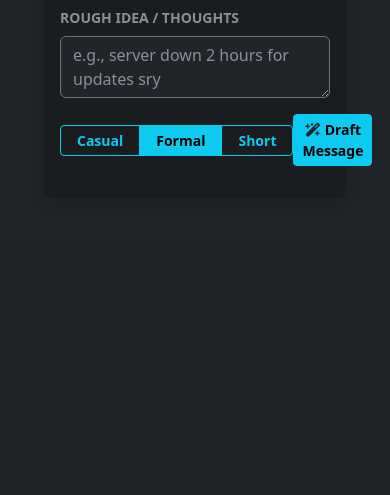
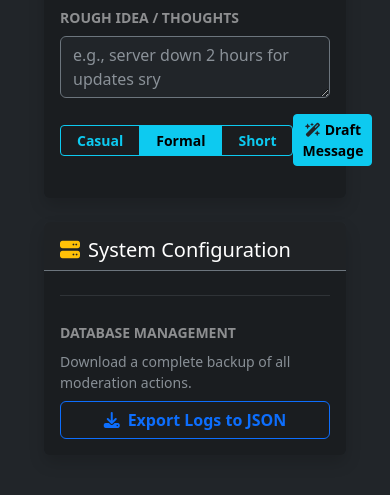
Before and after one commit to Someones-account/TG-bot-controller, a Flask app: template src/Flask/templates/dashboard.html in a window 390 px wide. Shown: the part 2235-2730 px from the top of the page. Before the commit the page ends 2401 px from the top, so only its background shows below. Run offline with Flask 3, Linux system fonts and the light colour scheme; the template is opened without the code that fills it, so the values that code supplies are empty.

Commit message:
Json download ui

```diff
--- a/src/DB/Connector.py
+++ b/src/DB/Connector.py
@@ -6,7 +6,7 @@ connection = pymysql.connect(
     charset="utf8mb4",
     connect_timeout=timeout,
     cursorclass=pymysql.cursors.DictCursor,
-    db="defaultdb",
+    database="defaultdb", # was defaultdb
     host="telegram-user-db-telegramuserdb.i.aivencloud.com",
     password=PASSWORD,
     read_timeout=timeout,
--- a/src/Flask/app.py
+++ b/src/Flask/app.py
@@ -1,5 +1,7 @@
 import requests
-from flask import Flask, render_template, redirect, url_for, request, jsonify
+import json
+from datetime import datetime
+from flask import Flask, render_template, redirect, url_for, request, jsonify, Response
 import os
 import sys
 from pathlib import Path
@@ -34,7 +36,7 @@ def dashboard():
 
     try:
         # Hit the Telegram API
-        response = requests.get(telegram_url, params={"chat_id": GROUP_CHAT_ID})
+        response = requests.get(telegram_url, params={"chat_id": GROUP_CHAT_ID}) #add timeout = 5
         data = response.json()
 
         # If Telegram responds successfully, use their real number
@@ -116,41 +118,42 @@ def unban_user(chat_id, user_id):
     return redirect(url_for('dashboard'))
 
 
-@app.route("/api/slow-mode", methods=["POST"])
-def handle_direct_slow_mode():
-    try:
-        data = request.get_json() or {}
-        chat_id = data.get("chat_id")
-        duration = data.get("duration")
-        if chat_id is None or duration is None:
-            return jsonify({"status": "error", "message": "Missing required fields"}), 400
-        try:
-            duration_int = int(duration)
-            chat_id_int = int(chat_id)
-        except ValueError:
-            return jsonify({"status": "error", "message": "Invalid integer format for chat_id or duration"}), 400
-
-        allowed_durations = [0, 10, 30, 60, 300, 900, 3600]
-        if duration_int not in allowed_durations:
-            return jsonify({"status": "error", "message": "Invalid duration value"}), 400
-
-        url = f"https://api.telegram.org/bot{keys.API_TOKEN}/setChatSlowModeDelay"
-        payload = {
-            "chat_id": chat_id_int,
-            "delay_seconds": duration_int
-        }
-
-        response = requests.post(url, json=payload, timeout=10)
-        response_data = response.json()
-        if not response_data.get("ok"):
-            error_msg = response_data.get("description", "Unknown Telegram API error")
-            return jsonify({"status": "error", "message": f"Telegram API error: {error_msg}"}), 400
-
-        message = "Slow mode disabled" if duration_int == 0 else f"Slow mode set to {duration_int}s"
-        return jsonify({"status": "success", "message": message}), 200
-
-    except Exception as e:
-        return jsonify({"status": "error", "message": str(e)}), 500
+# @app.route("/api/slow-mode", methods=["POST"])
+# def handle_direct_slow_mode():
+#     try:
+#         data = request.get_json() or {}
+#         chat_id = data.get("chat_id")
+#         duration = data.get("duration")
+#         if chat_id is None or duration is None:
+#             return jsonify({"status": "error", "message": "Missing required fields"}), 400
+#         try:
+#             duration_int = int(duration)
+#             chat_id_int = int(chat_id)
+#         except ValueError:
+#             return jsonify({"status": "error", "message": "Invalid integer format for chat_id or duration"}), 400
+#
+#         allowed_durations = [0, 10, 30, 60, 300, 900, 3600]
+#         if duration_int not in allowed_durations:
+#             return jsonify({"status": "error", "message": "Invalid duration value"}), 400
+#
+#         url = f"https://api.telegram.org/bot{keys.API_TOKEN}/setChatSlowModeDelay"
+#         payload = {
+#             "chat_id": chat_id_int,
+#             "slow_mode_delay": duration_int
+#         }
+#
+#         response = requests.post(url, json=payload, timeout=10)
+#         response_data = response.json()
+#         if not response_data.get("ok"):
+#             error_msg = response_data.get("description", "Unknown Telegram API error")
+#             print(f"!!! TELEGRAM REJECTED IT BECAUSE: {error_msg}")  # Look at your terminal!
+#             return jsonify({"status": "error", "message": f"Telegram API error: {error_msg}"}), 400
+#
+#         message = "Slow mode disabled" if duration_int == 0 else f"Slow mode set to {duration_int}s"
+#         return jsonify({"status": "success", "message": message}), 200
+#
+#     except Exception as e:
+#         return jsonify({"status": "error", "message": str(e)}), 500
 
 
 @app.route('/api/broadcast', methods=['POST'])
@@ -220,5 +223,26 @@ def ai_draft():
     except Exception as e:
         return jsonify({"status": "error", "message": str(e)}), 500
 
+
+@app.route("/api/export-logs")
+def export_logs():
+    cursor = open_connection()
+    qm = QueryManager(cursor)
+    logs = qm.get_all_records()
+
+    # We must convert MySQL datetime objects to strings so they can be downloaded
+    clean_logs = []
+    for row in logs:
+        clean_row = {}
+        for key, val in row.items():
+            clean_row[key] = str(val) if isinstance(val, datetime) else val
+        clean_logs.append(clean_row)
+
+    # Force the browser to download it as a file instead of displaying it
+    json_data = json.dumps(clean_logs, indent=4)
+    return Response(json_data,
+                    mimetype='application/json',
+                    headers={'Content-Disposition': 'attachment;filename=moderation_logs.json'})
+
 if __name__ == '__main__':
     app.run(debug=True)
--- a/src/Flask/templates/dashboard.html
+++ b/src/Flask/templates/dashboard.html
@@ -147,6 +147,26 @@
                 </div>
             </div>
         </div>
+    <div class="col-md-6 mb-4">
+            <div class="card shadow border-0 bg-dark-subtle h-100">
+                <div class="card-header border-bottom border-secondary pt-3">
+                    <h5 class="card-title text-white mb-0"><i class="fa-solid fa-server me-2 text-warning"></i>System Configuration</h5>
+                </div>
+                <div class="card-body d-flex flex-column">
+
+                    <hr class="border-secondary my-2">
+
+                    <div class="mt-auto pt-3">
+                        <label class="form-label text-white-50 small fw-bold">DATABASE MANAGEMENT</label>
+                        <p class="text-muted small mb-2">Download a complete backup of all moderation actions.</p>
+                        <a href="{{ url_for('export_logs') }}" class="btn btn-outline-primary w-100 fw-bold">
+                            <i class="fa-solid fa-download me-2"></i>Export Logs to JSON
+                        </a>
+                    </div>
+
+                </div>
+            </div>
+        </div>
 
     </div>
 </div>
```
